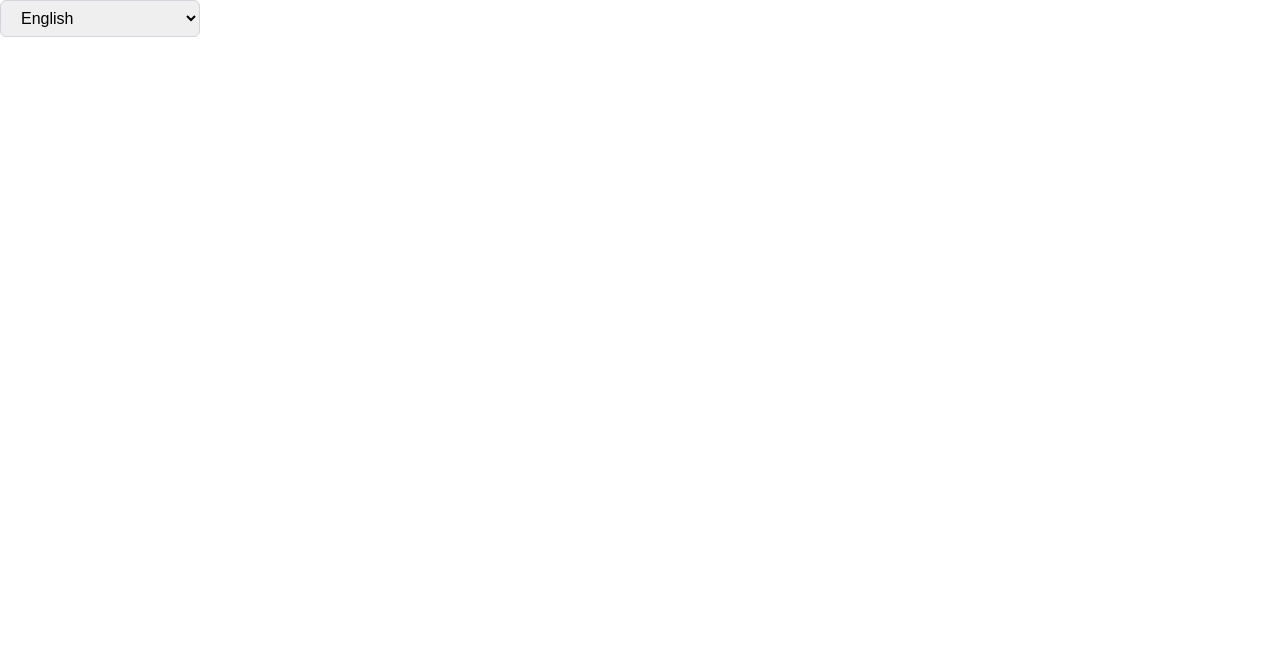
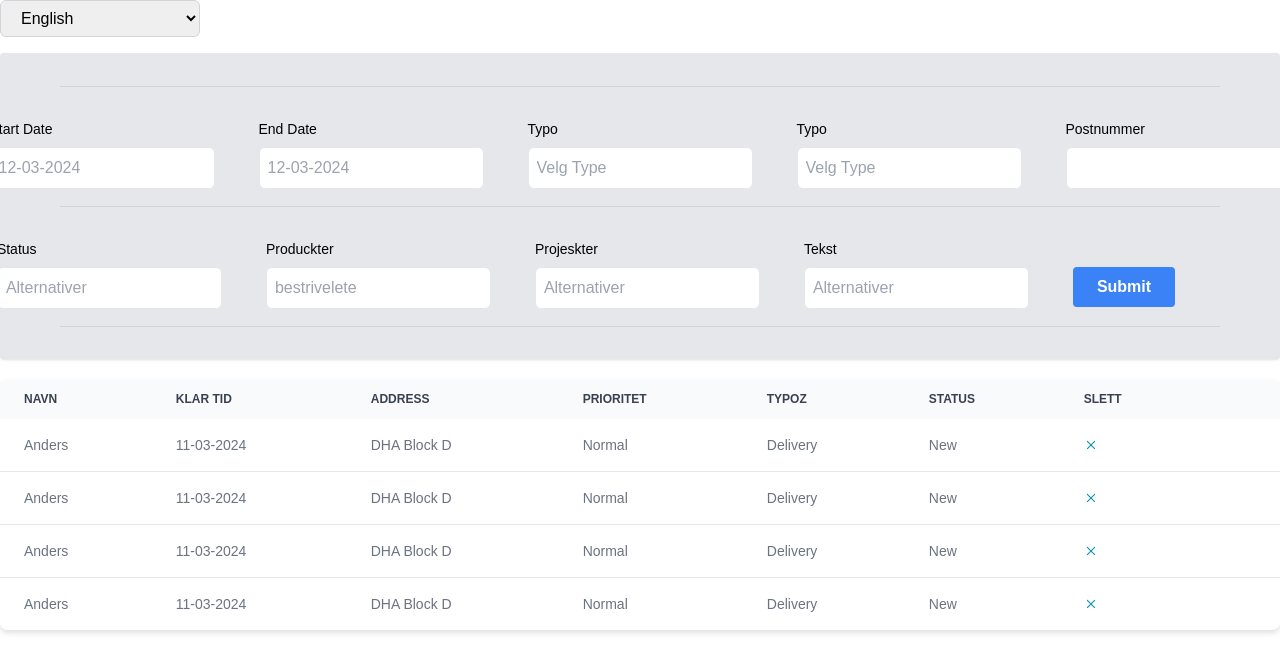
Before and after one commit to maham0317/DEV4Hire, a React (Create React App) app: page /industry-type-list in a window 1280 px wide. Before the commit this address had no page. Shown: the top 672 px of the page. Built offline with nearby package versions, Linux system fonts and the light colour scheme.

Commit message:
Create industry-type-list page.

```diff
--- a/package.json
+++ b/package.json
@@ -19,6 +19,7 @@
     "antd": "^5.15.3",
     "axios": "^1.6.7",
     "env-cmd": "^10.1.0",
+    "flowbite-react": "^0.7.3",
     "i18next": "^23.4.6",
     "react": "^18.2.0",
     "react-dom": "^18.2.0",
--- /dev/null
+++ b/src/container/admin/industry-type-list.tsx
@@ -0,0 +1,192 @@
+import React from "react";
+import { Table } from 'flowbite-react';
+import { RxCross2 } from "react-icons/rx";
+
+const IndustryList = () => {
+    return (
+        <>
+            <form className="bg-gray-200 rounded shadow p-4 mt-4">
+                {/* hr tag */}
+                <hr className="mx-11 my-4 bg-gray-300 h-0.5 rounded-full" />
+                <div className="mx-11 flex justify-center space-x-11">
+                    <div className="flex flex-col space-y-2 mt-4 ">
+                        <label className="block text-sm font-medium">
+                            Start Date
+                        </label>
+                        <input
+                            type="text"
+                            className="border rounded-md p-2"
+                            placeholder="12-03-2024"
+                        />
+                    </div>
+                    <div className="flex flex-col space-y-2 mt-4">
+                        <label className="block text-sm font-medium">
+                            End Date
+                        </label>
+                        <input
+                            type="text"
+                            className="border rounded-md p-2"
+                            placeholder="12-03-2024"
+                        />
+                    </div>
+                    <div className="flex flex-col space-y-2 mt-4">
+                        <label className="block text-sm font-medium">
+                            Typo
+                        </label>
+                        <input
+                            type="text"
+                            className="border rounded-md p-2"
+                            placeholder="Velg Type"
+                        />
+                    </div>
+                    <div className="flex flex-col space-y-2 mt-4">
+                        <label className="block text-sm font-medium">
+                            Typo
+                        </label>
+                        <input
+                            type="text"
+                            className="border rounded-md p-2"
+                            placeholder="Velg Type"
+                        />
+                    </div>
+                    <div className="flex flex-col space-y-2 mt-4">
+                        <label className="block text-sm font-medium">
+                            Postnummer
+                        </label>
+                        <input
+                            type="text"
+                            className="border rounded-md p-2"
+                            placeholder=""
+                        />
+                    </div>
+                </div>
+                {/* Hr tag */}
+                <hr className="mx-11 my-4 bg-gray-300 h-0.5 rounded-full" />
+                <div className="mx-11 flex justify-center space-x-11 -ml-16">
+                    <div className="flex flex-col space-y-2 mt-4">
+                        <label className="block text-sm font-medium">
+                            Status
+                        </label>
+                        <input
+                            type="text"
+                            className="border rounded-md p-2"
+                            placeholder="Alternativer"
+                        />
+                    </div>
+                    <div className="flex flex-col space-y-2 mt-4">
+                        <label className="block text-sm font-medium">
+                            Produckter
+                        </label>
+                        <input
+                            type="text"
+                            className="border rounded-md p-2"
+                            placeholder="bestrivelete"
+                        />
+                    </div>
+                    <div className="flex flex-col space-y-2 mt-4">
+                        <label className="block text-sm font-medium">
+                            Projeskter
+                        </label>
+                        <input
+                            type="text"
+                            className="border rounded-md p-2"
+                            placeholder="Alternativer"
+                        />
+                    </div>
+                    <div className="flex flex-col space-y-2 mt-4">
+                        <label className="block text-sm font-medium">
+                            Tekst
+                        </label>
+                        <input
+                            type="text"
+                            className="border rounded-md p-2"
+                            placeholder="Alternativer"
+                        />
+                    </div>
+                    <div className="mx-11 mt-11">
+                        <button className="bg-blue-500 hover:bg-blue-700 text-white font-bold py-2 px-6 rounded">
+                            Submit
+                        </button>
+                    </div>
+                </div>
+                {/* hr tag */}
+                <hr className="mx-11 my-4 bg-gray-300 h-0.5 rounded-full" />
+
+            </form>
+
+            {/* Table */}
+            <div className="mt-5">
+                <Table>
+                    <Table.Head>
+                        <Table.HeadCell>Navn</Table.HeadCell>
+                        <Table.HeadCell>Klar tid</Table.HeadCell>
+                        <Table.HeadCell>Address</Table.HeadCell>
+                        <Table.HeadCell>Prioritet</Table.HeadCell>
+                        <Table.HeadCell>Typoz</Table.HeadCell>
+                        <Table.HeadCell>Status</Table.HeadCell>
+                        <Table.HeadCell>Slett</Table.HeadCell>
+                        <Table.HeadCell>
+                            <span className="sr-only">Slet</span>
+                        </Table.HeadCell>
+                    </Table.Head>
+                    <Table.Body className="divide-y">
+                        <Table.Row className="bg-white dark:border-gray-700 dark:bg-gray-800">
+                            <Table.Cell>Anders</Table.Cell>
+                            <Table.Cell>11-03-2024</Table.Cell>
+                            <Table.Cell>DHA Block D</Table.Cell>
+                            <Table.Cell>Normal</Table.Cell>
+                            <Table.Cell>Delivery</Table.Cell>
+                            <Table.Cell>New</Table.Cell>
+                            <Table.Cell>
+                                <a href="#" className="font-medium text-cyan-600 hover:underline dark:text-cyan-500">
+                                    <RxCross2 />
+                                </a>
+                            </Table.Cell>
+                        </Table.Row>
+                        <Table.Row className="bg-white dark:border-gray-700 dark:bg-gray-800">
+                            <Table.Cell>Anders</Table.Cell>
+                            <Table.Cell>11-03-2024</Table.Cell>
+                            <Table.Cell>DHA Block D</Table.Cell>
+                            <Table.Cell>Normal</Table.Cell>
+                            <Table.Cell>Delivery</Table.Cell>
+                            <Table.Cell>New</Table.Cell>
+                            <Table.Cell>
+                                <a href="#" className="font-medium text-cyan-600 hover:underline dark:text-cyan-500">
+                                    <RxCross2 />
+                                </a>
+                            </Table.Cell>
+                        </Table.Row>
+                        <Table.Row className="bg-white dark:border-gray-700 dark:bg-gray-800">
+                            <Table.Cell>Anders</Table.Cell>
+                            <Table.Cell>11-03-2024</Table.Cell>
+                            <Table.Cell>DHA Block D</Table.Cell>
+                            <Table.Cell>Normal</Table.Cell>
+                            <Table.Cell>Delivery</Table.Cell>
+                            <Table.Cell>New</Table.Cell>
+                            <Table.Cell>
+                                <a href="#" className="font-medium text-cyan-600 hover:underline dark:text-cyan-500">
+                                    <RxCross2 />
+                                </a>
+                            </Table.Cell>
+                        </Table.Row>
+                        <Table.Row className="bg-white dark:border-gray-700 dark:bg-gray-800">
+                            <Table.Cell>Anders</Table.Cell>
+                            <Table.Cell>11-03-2024</Table.Cell>
+                            <Table.Cell>DHA Block D</Table.Cell>
+                            <Table.Cell>Normal</Table.Cell>
+                            <Table.Cell>Delivery</Table.Cell>
+                            <Table.Cell>New</Table.Cell>
+                            <Table.Cell>
+                                <a href="#" className="font-medium text-cyan-600 hover:underline dark:text-cyan-500">
+                                    <RxCross2 />
+                                </a>
+                            </Table.Cell>
+                        </Table.Row>
+                    </Table.Body>
+                </Table>
+            </div>
+        </>
+    );
+}
+
+export default IndustryList;
--- a/src/navigation/routes.tsx
+++ b/src/navigation/routes.tsx
@@ -8,6 +8,7 @@ import Dashboard from "../container/dashboard/dashboard";
 import RoleList from "../container/role-list/role-list";
 import AuthButtons from "../container/auth-buttons/auth-buttons";
 import MultiStepRegister from "../container/register/multi-step-register";
+import IndustryList from "../container/admin/industry-type-list";
 
 const AllRoutes = () => {
   return (
@@ -21,6 +22,8 @@ const AllRoutes = () => {
       <Route path="/user-info" element={<UserInfo />} />
       <Route path="/dashboard" element={<Dashboard />} />
       <Route path="/role-list" element={<RoleList />} />
+      <Route path="/industry-type-list" element={<IndustryList />} />
+
     </Routes>
   );
 };
--- a/tailwind.config.js
+++ b/tailwind.config.js
@@ -1,7 +1,8 @@
 /** @type {import('tailwindcss').Config} */
 module.exports = {
   content: [
-    './src/**/*.{js,jsx,ts,tsx}'
+    './src/**/*.{js,jsx,ts,tsx}',
+    'node_modules/flowbite-react/lib/esm/**/*.js',
   ],
   theme: {
     extend: {},
```
Also changed, not shown: 1 other file (tests, documents, lock files or other folders).
